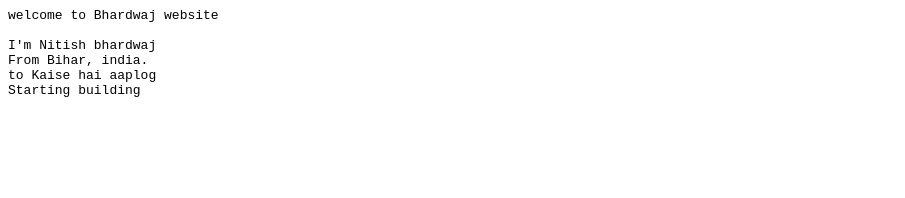
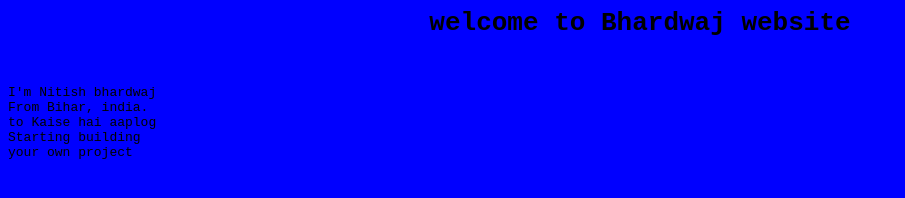
Before and after one commit to 1998dreamer/automatewithdevopsjenkinsgithub, a plain HTML site: page index.html in a window 1280 px wide. Shown: the whole page, without its empty margins (0-905 px from the left). Drawn offline with Linux system fonts and the light colour scheme.

Commit message:
testing4

```diff
--- a/index.html
+++ b/index.html
@@ -1,7 +1,11 @@
-<pre>welcome to Bhardwaj website
+<body bgcolor="blue">
+<pre>
+<h1 align="center">welcome to Bhardwaj website</h1>
 
 I'm Nitish bhardwaj
 From Bihar, india.
 to Kaise hai aaplog
 Starting building
+your own project
 </pre>
+</body>
```
